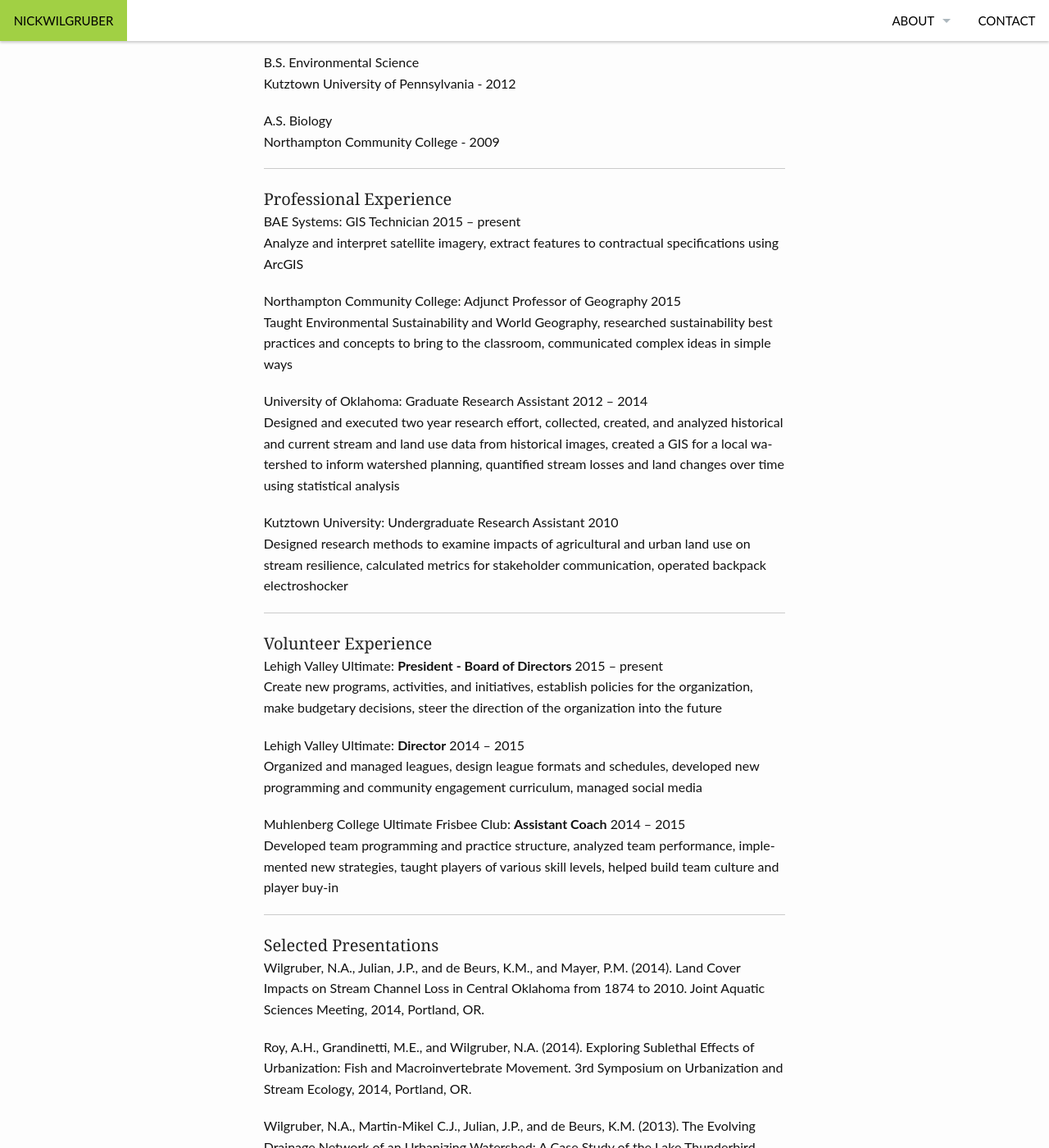
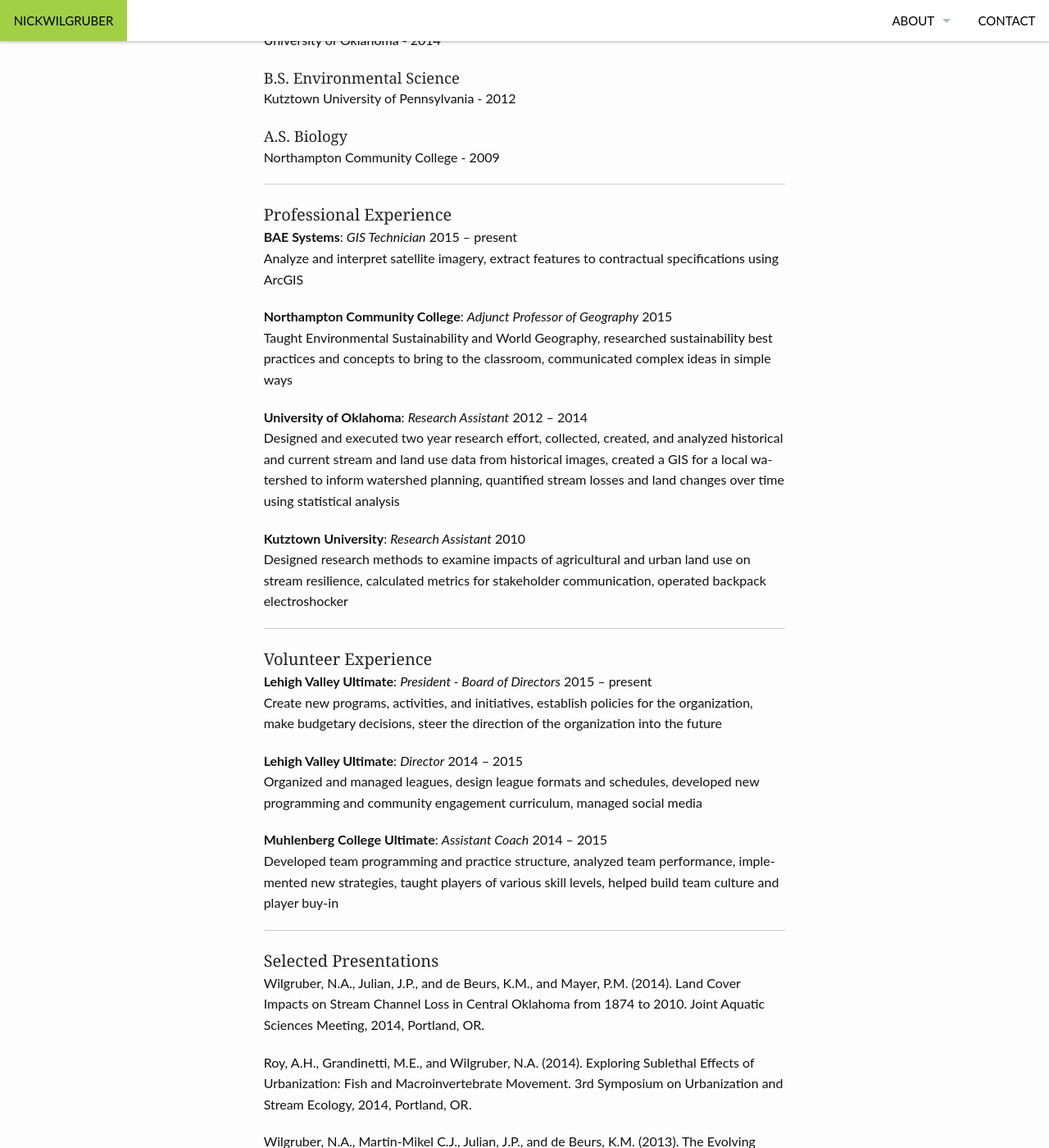
Before and after one commit to wontgruber/wontgruber.github.io, a Jekyll site: the page built from pages/cv.md, in a window 1280 px wide and 1400 px high, scrolled down 504 px. Shown: the whole window at 82% size. Built offline with Jekyll 4.4.1, drawn with Linux system fonts in a browser that asks for light colours.

Commit message:
Edit markdown

```diff
--- a/pages/cv.md
+++ b/pages/cv.md
@@ -17,41 +17,41 @@
 ---
 
 #### Education
-M.A. Geography
+##### M.A. Geography
 University of Oklahoma - 2014
 
-B.S. Environmental Science
+##### B.S. Environmental Science
 Kutztown University of Pennsylvania - 2012
 
-A.S. Biology
+##### A.S. Biology
 Northampton Community College - 2009
 
 -----
 
 #### Professional Experience
- BAE Systems: GIS Technician  2015 – present
+ **BAE Systems**: *GIS Technician*  2015 – present
   Analyze and interpret satellite imagery, extract features to contractual specifications using ArcGIS
 
- Northampton Community College: Adjunct Professor of Geography  2015
+ **Northampton Community College**: *Adjunct Professor of Geography*  2015
   Taught Environmental Sustainability and World Geography, researched sustainability best practices and concepts to bring to the classroom, communicated complex ideas in simple ways
 
- University of Oklahoma: Graduate Research Assistant  2012 – 2014
+ **University of Oklahoma**: *Research Assistant*  2012 – 2014
   Designed and executed two year research effort, collected, created, and analyzed historical and current stream and land use data from historical images, created a GIS for a local watershed to inform watershed planning, quantified stream losses and land changes over time using statistical analysis
 
- Kutztown University: Undergraduate Research Assistant  2010
+ **Kutztown University**: *Research Assistant*  2010
   Designed research methods to examine impacts of agricultural and urban land use on stream resilience, calculated metrics for stakeholder communication, operated backpack electroshocker
 
  -----
 
 #### Volunteer Experience
- Lehigh Valley Ultimate: **President - Board of Directors**  2015 – present
+ **Lehigh Valley Ultimate**: *President - Board of Directors*  2015 – present
   Create new programs, activities, and initiatives, establish policies for the organization, make
   budgetary decisions, steer the direction of the organization into the future
 
- Lehigh Valley Ultimate: **Director**  2014 – 2015
+ **Lehigh Valley Ultimate**: *Director*  2014 – 2015
   Organized and managed leagues, design league formats and schedules, developed new programming and community engagement curriculum, managed social media
 
- Muhlenberg College Ultimate Frisbee Club: **Assistant Coach**  2014 – 2015
+ **Muhlenberg College Ultimate**: *Assistant Coach*  2014 – 2015
   Developed team programming and practice structure, analyzed team performance, implemented new strategies, taught players of various skill levels, helped build team culture and player buy-in
 
 ----
```
